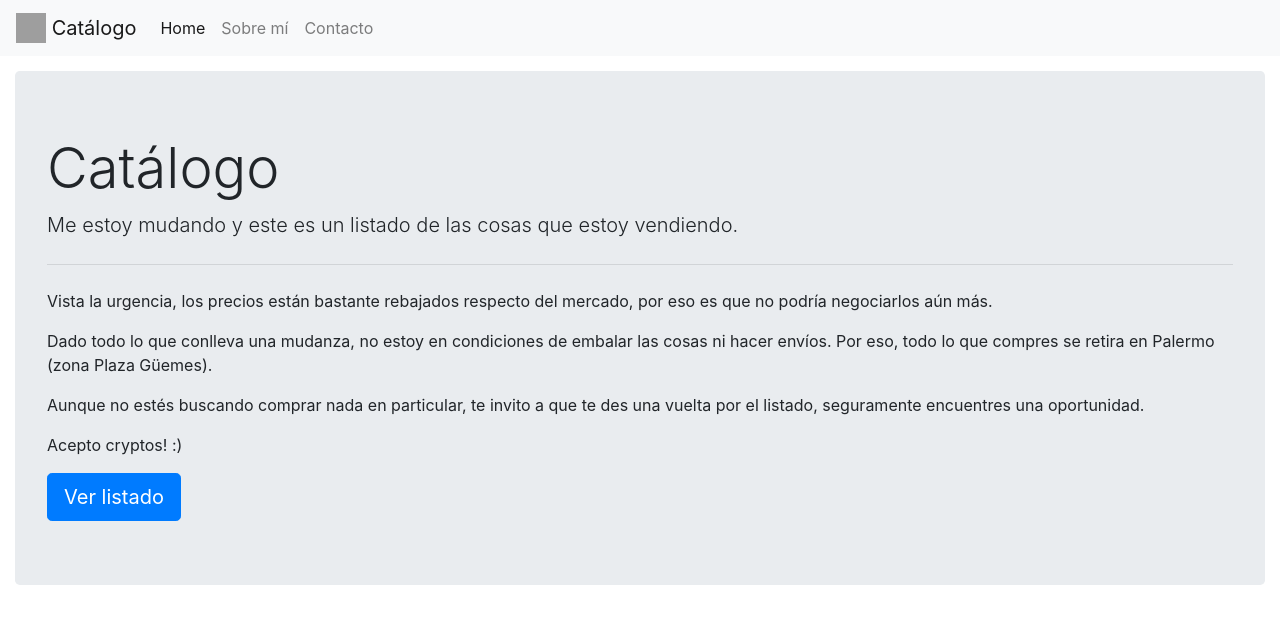
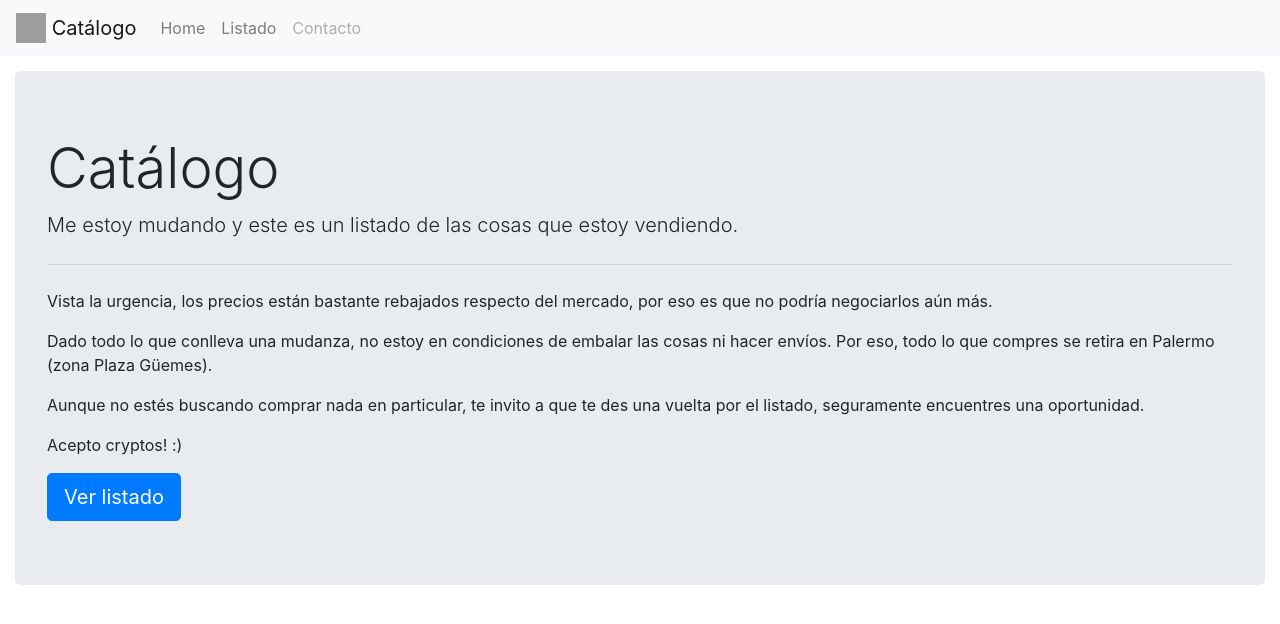
Before and after one commit to KidEma/catalogo, an Angular app: page / in a window 1280 px wide. Shown: the top 624 px of the page. Built offline with nearby package versions, Linux system fonts and the light colour scheme; grey boxes are pictures that could not be loaded.

Commit message:
added more pictures

```diff
--- a/src/app/app.component.html
+++ b/src/app/app.component.html
@@ -14,14 +14,14 @@
     </button>
     <div [ngStyle]="{'display': navBarDisplay ? 'block' : 'none'}" class="collapse navbar-collapse" id="navbarNav">
       <ul class="navbar-nav">
-        <li class="nav-item active">
-          <a class="nav-link" href="#">Home <span class="sr-only">(current)</span></a>
+        <li class="nav-item">
+          <a class="nav-link" routerLink="/home" href="#">Home <span class="sr-only">(current)</span></a>
         </li>
         <li class="nav-item">
-          <a class="nav-link" href="#">Sobre mí</a>
+          <a class="nav-link" routerLink="/listado" href="#">Listado</a>
         </li>
         <li class="nav-item">
-          <a class="nav-link" href="#">Contacto</a>
+          <a class="nav-link disabled" href="#">Contacto</a>
         </li>
       </ul>
     </div>
--- a/src/app/product.service.ts
+++ b/src/app/product.service.ts
@@ -128,8 +128,9 @@ export class ProductService {
       <br/>
       `,
       imageUrls: [
-        'https://imgur.com/qX9h4Nx.jpg',
-
+        'https://imgur.com/hXTBD3t.jpg',
+        'https://imgur.com/voLhYrK.jpg',
+        'https://imgur.com/QoIc912.jpg',
        ]
 
 
```
